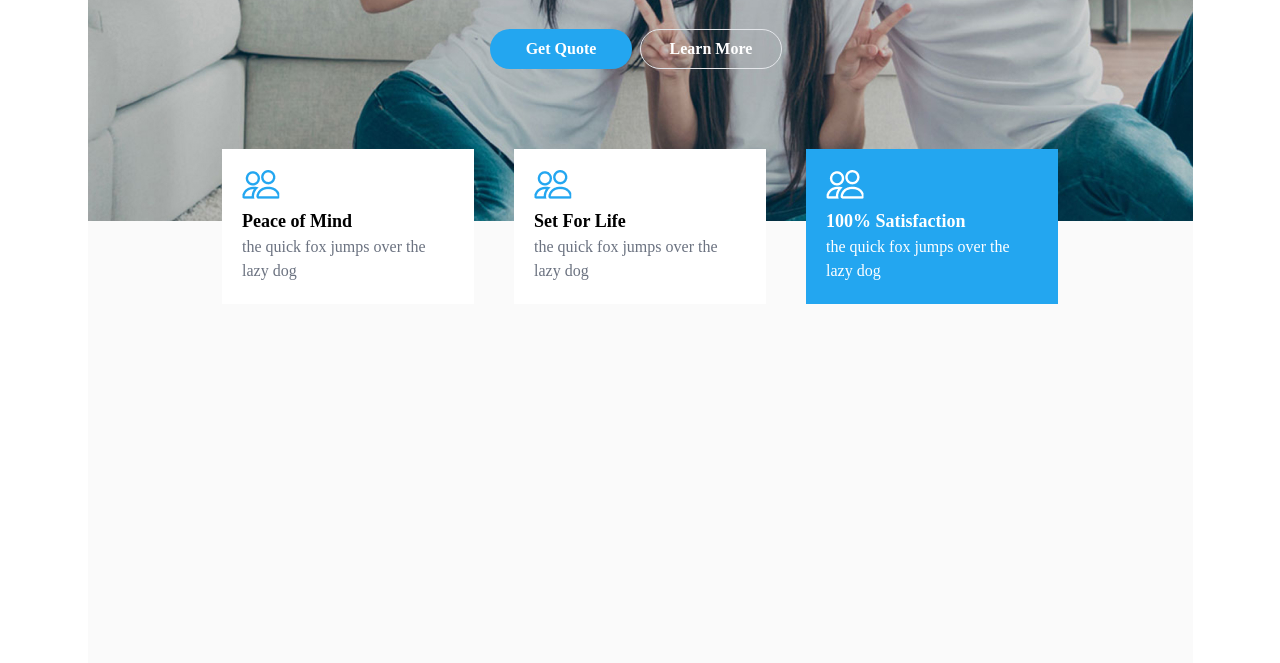
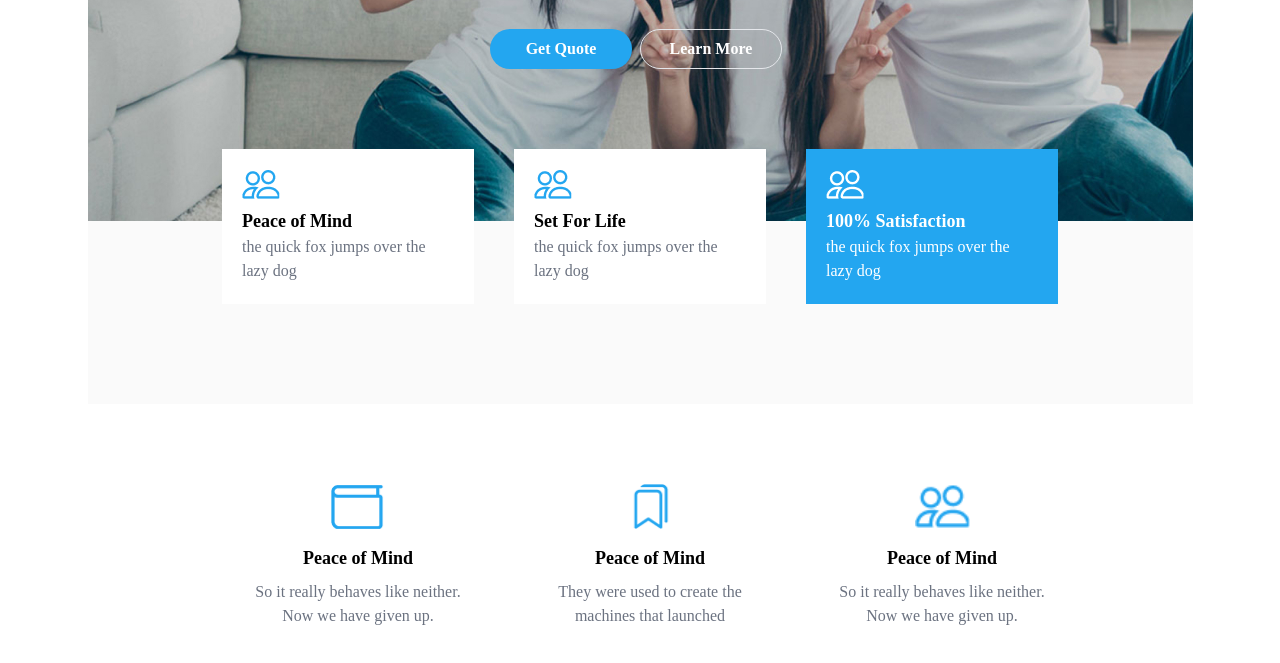
Before and after one commit to 1Alexey1727/Maket, a plain HTML site: page titov/index.html in a window 1280 px wide. Shown: the part 387-1050 px from the top of the page. Drawn offline with nearby package versions, Linux system fonts and the light colour scheme.

Commit message:
Добавил еще 3 карточки ниже
Добавил 3 карточки

```diff
--- a/titov/index.html
+++ b/titov/index.html
@@ -39,6 +39,14 @@
         <div class="card2 bg-white w-[252px] h-[155px] pt-5 pl-5"><img src="./icn resize icn-md.png" alt=""><div class="font-bold pt-2 text-[18px]">Set For Life</div><div class="gray text-gray-500">the quick fox jumps over the <br>lazy dog</div></div>
         <div class="card3 bg-[#23A6F0] w-[252px] h-[155px] pt-5 pl-5"><img src="./123.png" alt=""><div class="font-bold pt-2 text-[18px] text-white">100% Satisfaction</div><div class="gray text-white">the quick fox jumps over the <br>lazy dog</div></div>
       </div>
+      <main class="bg-white mt-[100px] flex justify-center">
+        <div class="cards flex justify-center gap-10 flex-row p-20 text-black items-center">
+          <div class="card1 text-center justify-center flex-col w-[252px] h-[155px] pl-5"><img src="./1234.png" alt="" class="w-[55px] h-[45px] mx-auto"><div class="font-bold pt-4 text-[18px]">Peace of Mind</div><div class="gray text-gray-500 pt-2">So it really behaves like neither. <br>Now we have given up.</div></div>
+          <div class="card2 text-center justify-center flex-col w-[252px] h-[155px] pl-5"><img src="./12345.png" alt="" class="w-[55px] h-[45px] mx-auto"><div class="font-bold pt-4 text-[18px]">Peace of Mind</div><div class="gray text-gray-500 pt-2">They were used to create the <br>machines that launched</div>
+          </div>
+          <div class="card3 text-center justify-center flex-col w-[252px] h-[155px] pl-5"><img src="./icn resize icn-md.png" alt="" class="w-[55px] h-[45px] mx-auto"><div class="font-bold pt-4 text-[18px]">Peace of Mind</div><div class="gray text-gray-500 pt-2">So it really behaves like neither. <br>Now we have given up.</div></div>
+        </div>
+      </main>
     </div>
   </div>
 </body>
```
Also changed, not shown: titov/1234.png (added), titov/12345.png (added).
